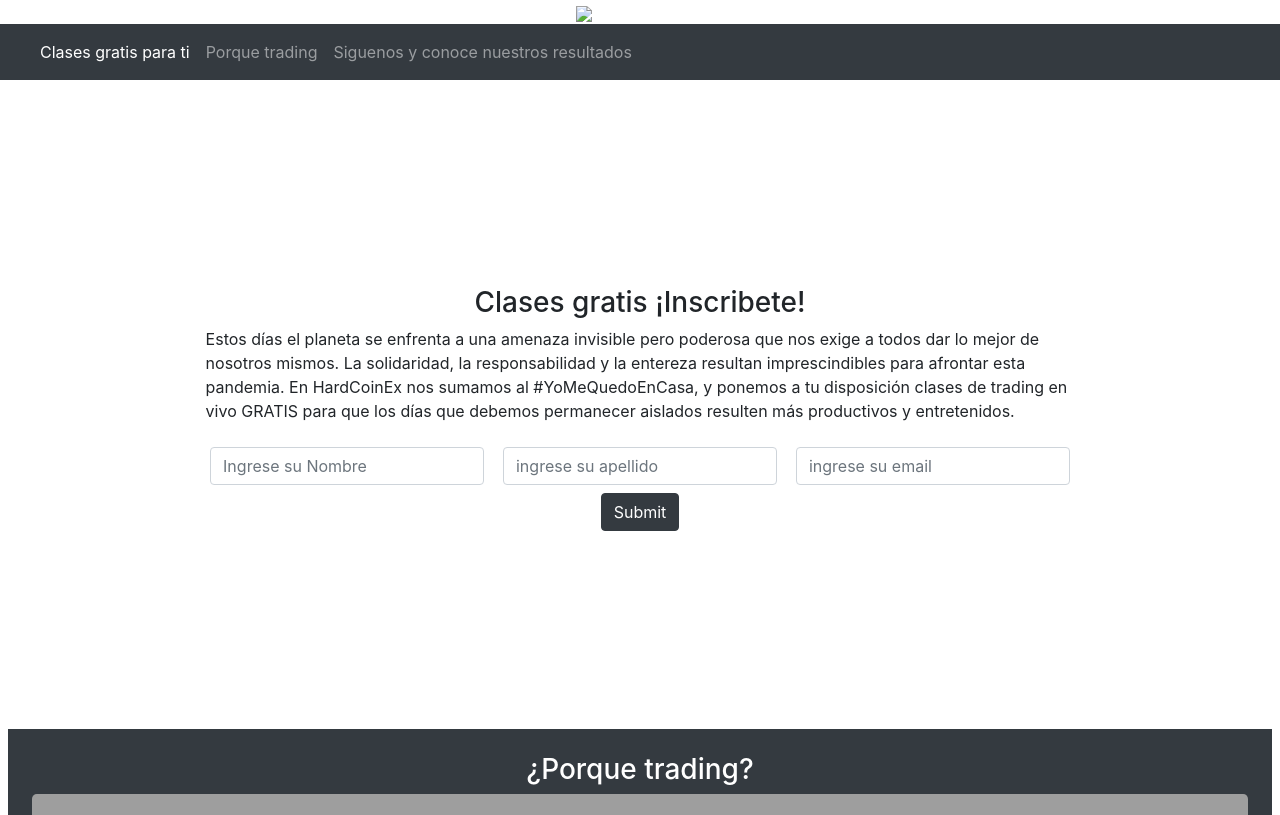
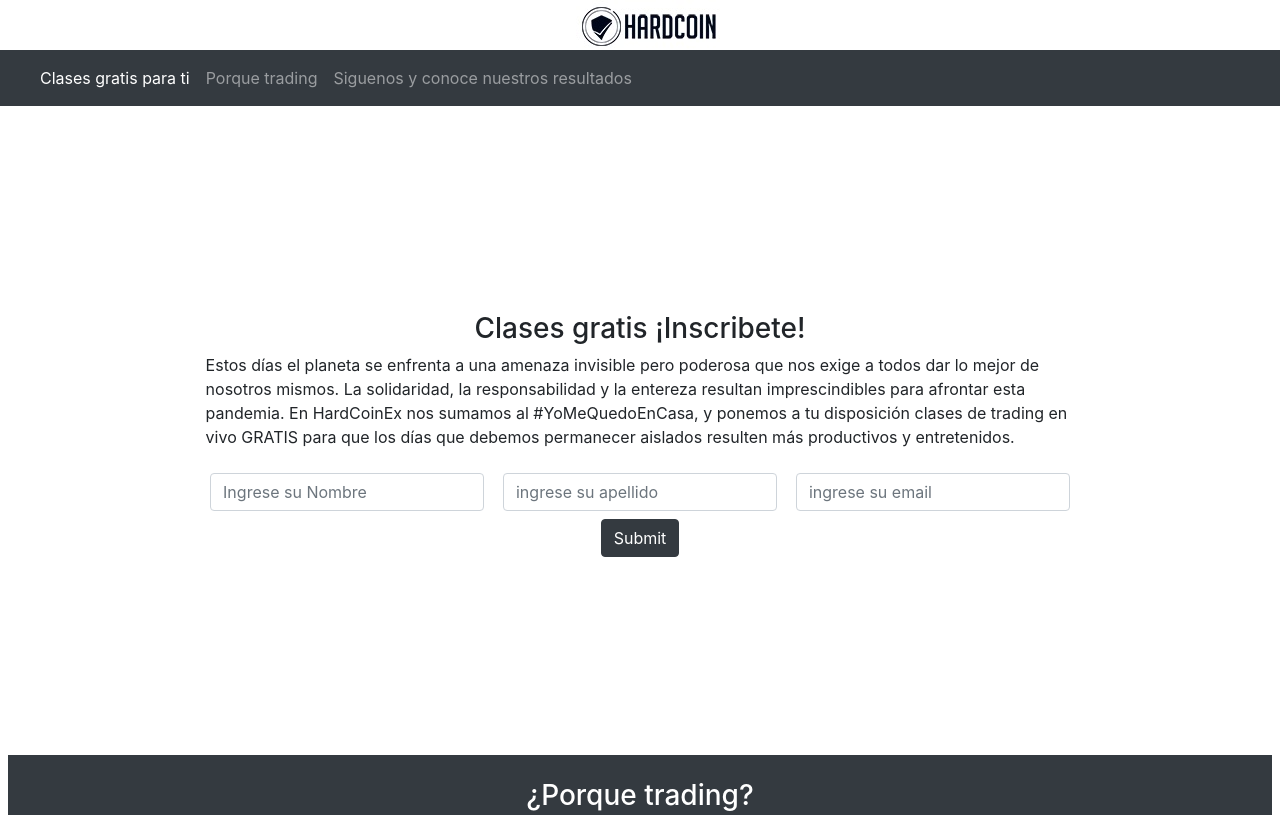
Before and after one commit to haflorez29/Landing-page, a plain HTML site: page index.html in a window 1280 px wide. Shown: the top 815 px of the page. Drawn offline with nearby package versions, Linux system fonts and the light colour scheme; grey boxes are pictures that could not be loaded.

Commit message:
new_logo

```diff
--- a/index.html
+++ b/index.html
@@ -23,7 +23,7 @@
 
 <body>
   <header id="header">
-    <img id="header-img" src=" alt="">
+    <img id="header-img" src="img/logo2.jpg" alt="">
     <nav class="navbar navbar-expand-lg navbar-light bg-light navbar-dark bg-dark sticky-top" id="nav-bar">
       <a class="navbar-brand" href="#"></a>
       <button class="navbar-toggler" type="button" data-toggle="collapse" data-target="#navbarNavAltMarkup"
```
Also changed, not shown: css/main.scss (line endings or trailing spaces), img/logo1.jpg (added), img/logo2.jpg (added), 1 other file.
